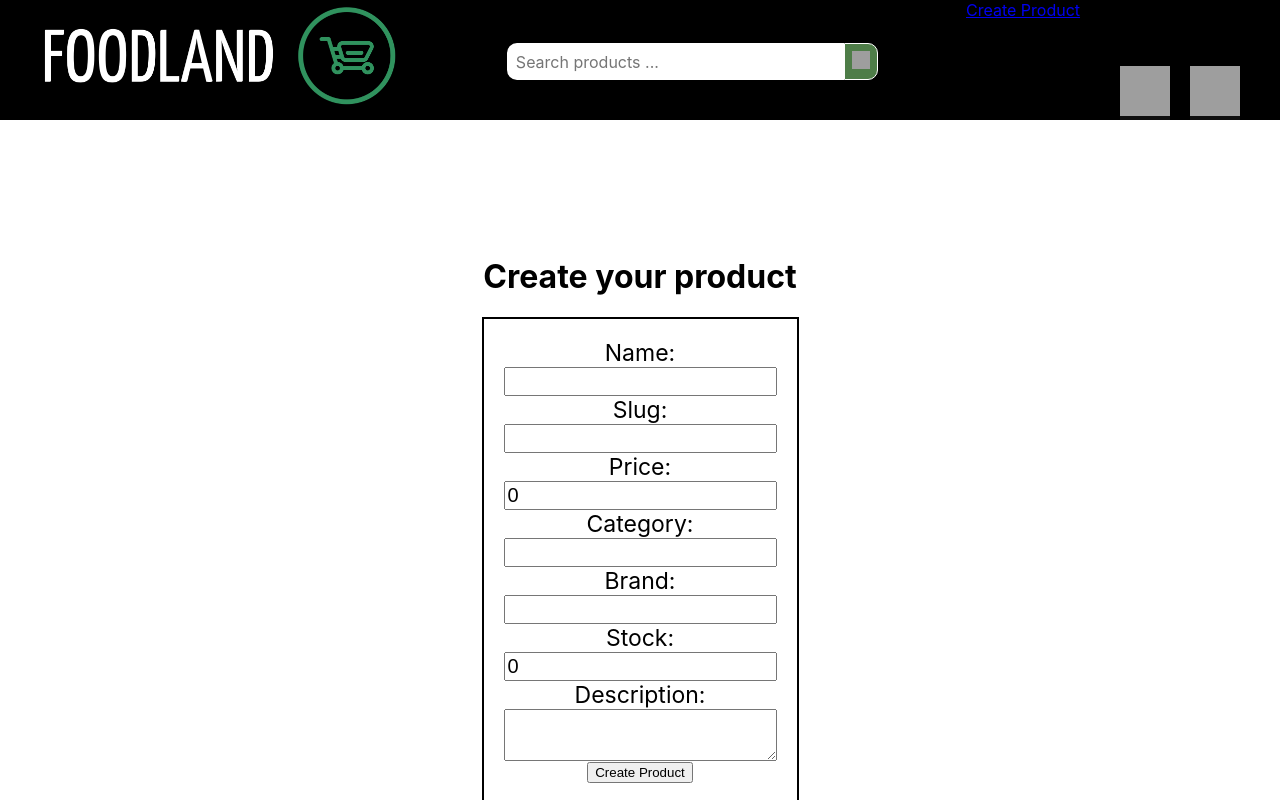
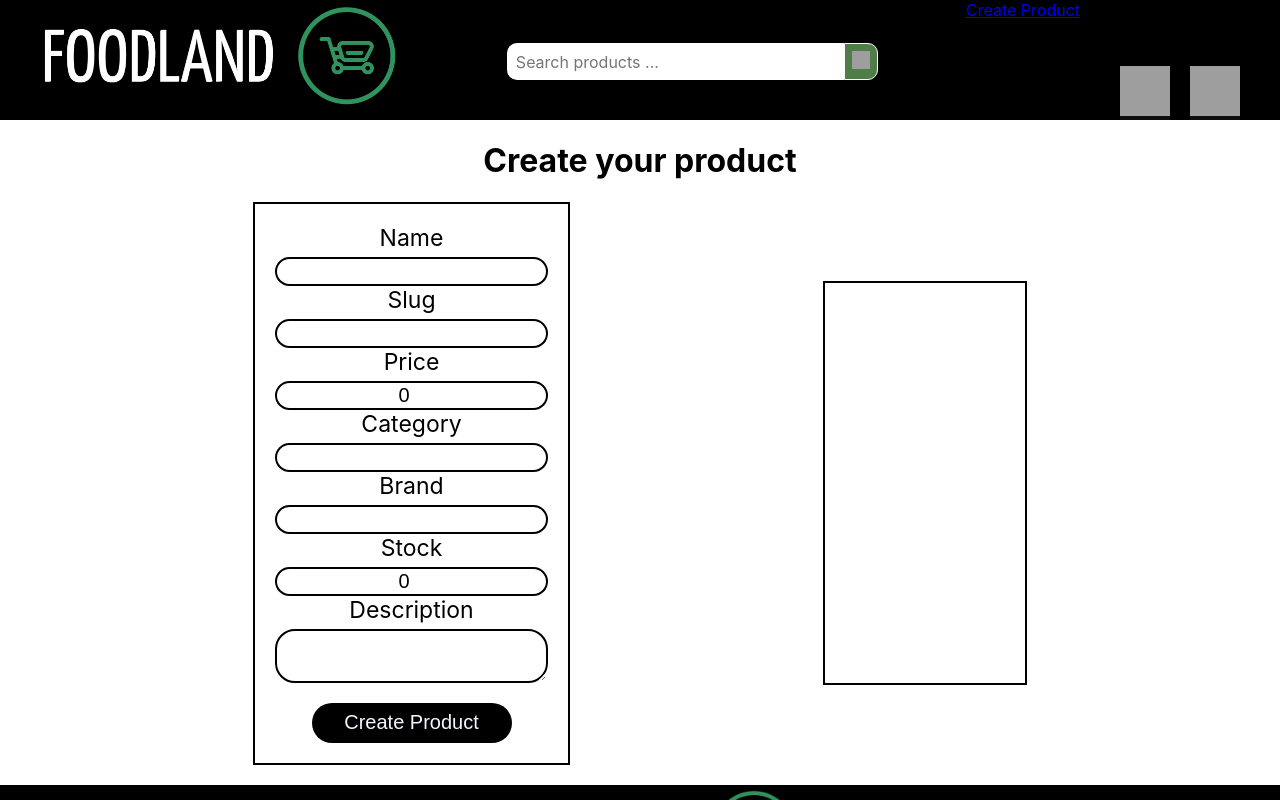
Before and after one commit to mateo-mugnaini/FOODLAND, a React (Create React App) app in the folder client/: page /create in a window 1280 px wide. Shown: the top 800 px of the page. Built offline with nearby package versions, Linux system fonts and the light colour scheme; no server answers; grey boxes are pictures that could not be loaded.

Commit message:
Arreglos en el css del formulario de crear product

```diff
--- a/client/src/Components/FormCreateProduct/FormCreateProduct.css
+++ b/client/src/Components/FormCreateProduct/FormCreateProduct.css
@@ -1,16 +1,24 @@
 .createProductContainer{
     display: flex;
     flex-direction: column;
-    align-items: center;
     justify-content: center;
     width: 100%;
-    height: 100vh;
+    height: fit-content;
+    margin-bottom: 20px;
+}
+
+.containerAux{
+    display: flex;
+    flex-direction: row;
+    align-items: center;
+    justify-content: space-evenly;
 }
 
 .formCreateProduct{
     display: flex;
     flex-direction: column;
     width: fit-content;
+    height: fit-content;
     border: 2px black solid;
     padding: 20px;
 }
@@ -19,8 +27,33 @@
     display: flex;
     flex-direction: column;
     font-size: 23px;
+    gap: 5px;
+
 }
 
 .input{
     font-size: 20px;
+    border: 2px black solid;
+    border-radius: 20px;
+    text-align: center;
+    gap: 5px;
 }
+
+.btn{
+    margin-top: 20px;
+    font-size: 20px;
+    border: none;
+    border-radius: 20px;
+    width: 200px;
+    height: 40px;
+    color: aliceblue;
+    background-color: black;
+}
+
+.containerPreview{
+    display: flex;
+    flex-direction: column;
+    border: 2px black solid;
+    width: 200px;
+    height: 400px;
+}
--- a/client/src/Components/FormCreateProduct/FormCreateProduct.jsx
+++ b/client/src/Components/FormCreateProduct/FormCreateProduct.jsx
@@ -31,12 +31,15 @@ function FormCreateProduct() {
 
   return (
     <div className="createProductContainer">
+      <div className="titleFormCreateProduct">
       <h1>Create your product</h1>
+      </div>
+      <div className="containerAux">
       <div className="formCreateProduct">
         <form onSubmit={handleSubmit}>
           <div className="labelContainer">
             <label className="label">
-              Name:
+              Name
               <input
                 className="input"
                 type="text"
@@ -48,7 +51,7 @@ function FormCreateProduct() {
           </div>
           <div className="labelContainer">
             <label className="label">
-              Slug:
+              Slug
               <input
               className="input"
                 type="text"
@@ -60,7 +63,7 @@ function FormCreateProduct() {
           </div>
           <div className="labelContainer">
             <label className="label">
-              Price:
+              Price
               <input
               className="input"
                 type="number"
@@ -72,7 +75,7 @@ function FormCreateProduct() {
           </div>
           <div className="labelContainer">
             <label className="label">
-              Category:
+              Category
               <input
               className="input"
                 type="text"
@@ -84,7 +87,7 @@ function FormCreateProduct() {
           </div>
           <div className="labelContainer">
             <label className="label">
-              Brand:
+              Brand
               <input
               className="input"
                 type="text"
@@ -96,7 +99,7 @@ function FormCreateProduct() {
           </div>
           <div className="labelContainer">
             <label className="label">
-              Stock:
+              Stock
               <input
               className="input"
                 type="number"
@@ -108,7 +111,7 @@ function FormCreateProduct() {
           </div>
           <div className="labelContainer">
             <label className="label">
-              Description:
+              Description
               <textarea
               className="input"
                 value={product.description}
@@ -118,9 +121,15 @@ function FormCreateProduct() {
             </label>
           </div>
           <div className="btnContainer">
-            <button type="submit">Create Product</button>
+            <button className="btn" type="submit">Create Product</button>
           </div>
         </form>
+      </div>
+      <div className="containerPreview">
+        <div>
+          <h1>{product.name}</h1>
+        </div>
+      </div>
       </div>
     </div>
   );
```
